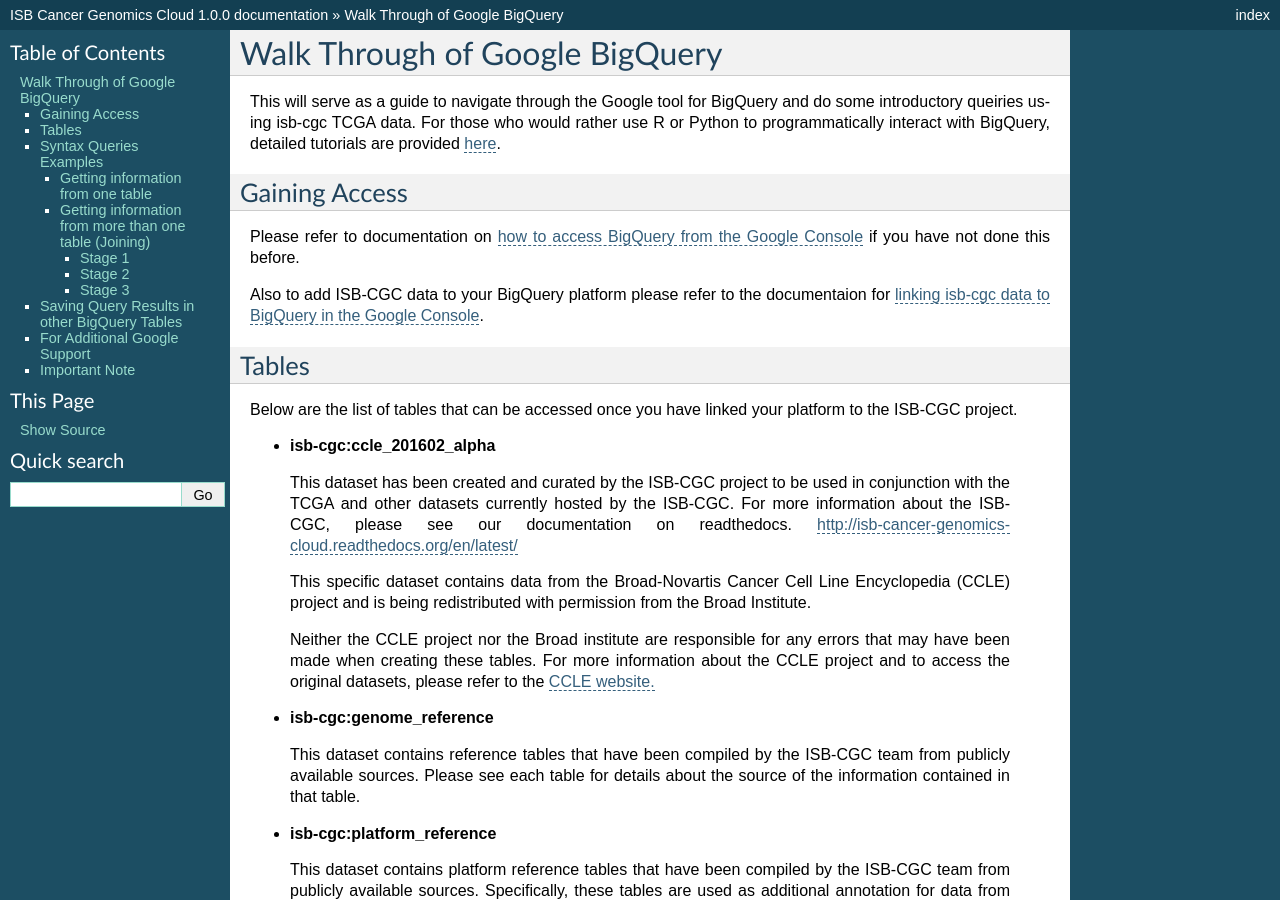
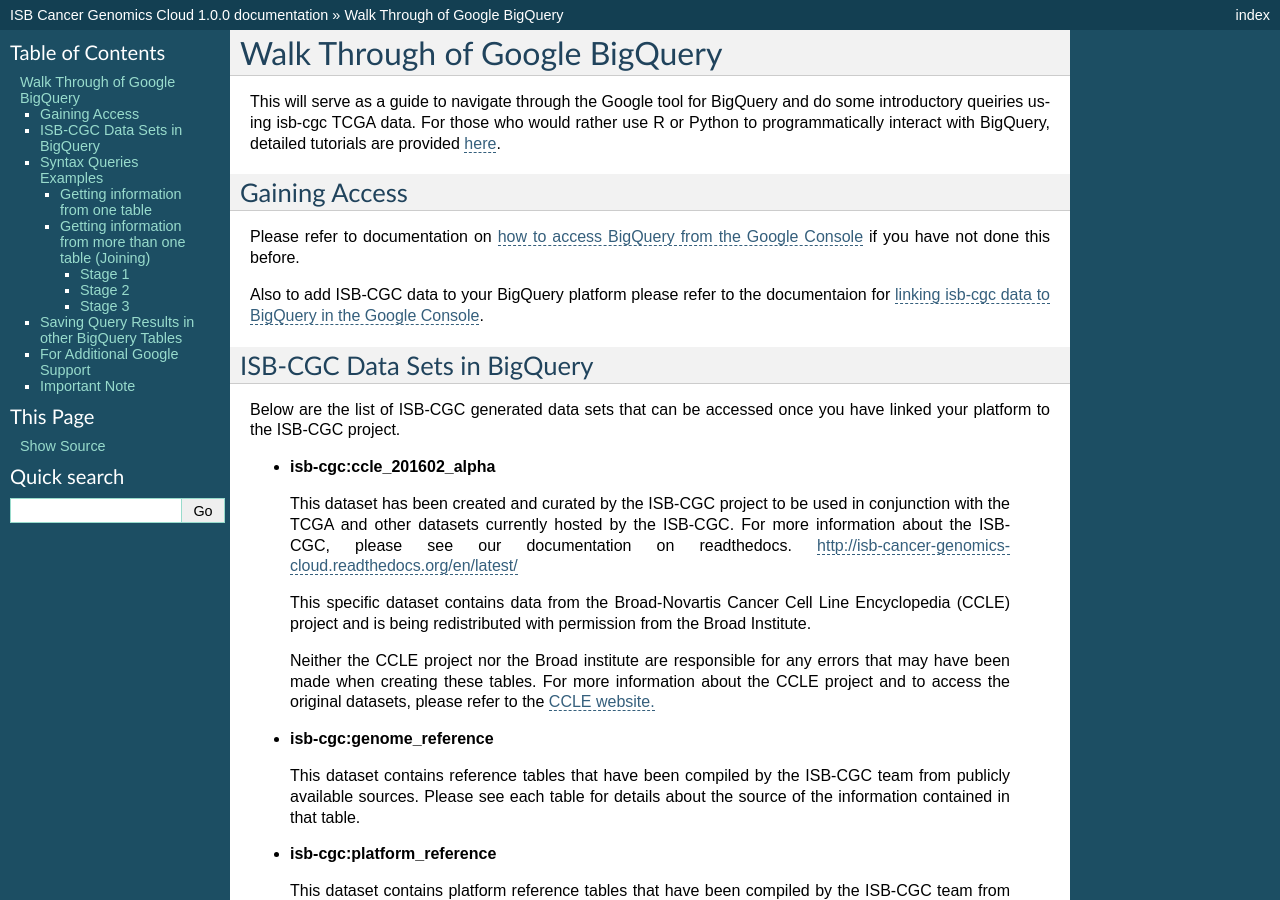
Before and after one commit to isb-cgc/readthedocs, a Sphinx documentation site: the page built from docs/source/sections/progapi/bigqueryGUI/WalkthroughOfGoogleBigQuery.rst, in a window 1280 px wide and 900 px high. Built offline with Sphinx 7.4.7, drawn with Linux system fonts in a browser that asks for light colours.

Commit message:
Update WalkthroughOfGoogleBigQuery.rst

```diff
--- a/docs/source/sections/progapi/bigqueryGUI/WalkthroughOfGoogleBigQuery.rst
+++ b/docs/source/sections/progapi/bigqueryGUI/WalkthroughOfGoogleBigQuery.rst
@@ -10,10 +10,10 @@
 
 Also to add ISB-CGC data to your BigQuery platform please refer to the documentaion for `linking isb-cgc data to BigQuery in the Google Console <LinkingBigQueryToIsb-cgcProject.rst>`_.
 
-*******
-Tables
-*******
-Below are the list of tables that can be accessed once you have linked your platform to the ISB-CGC project.
+*****************************
+ISB-CGC Data Sets in BigQuery
+*****************************
+Below are the list of ISB-CGC generated data sets that can be accessed once you have linked your platform to the ISB-CGC project.
 
 * **isb-cgc:ccle_201602_alpha**
 
```
